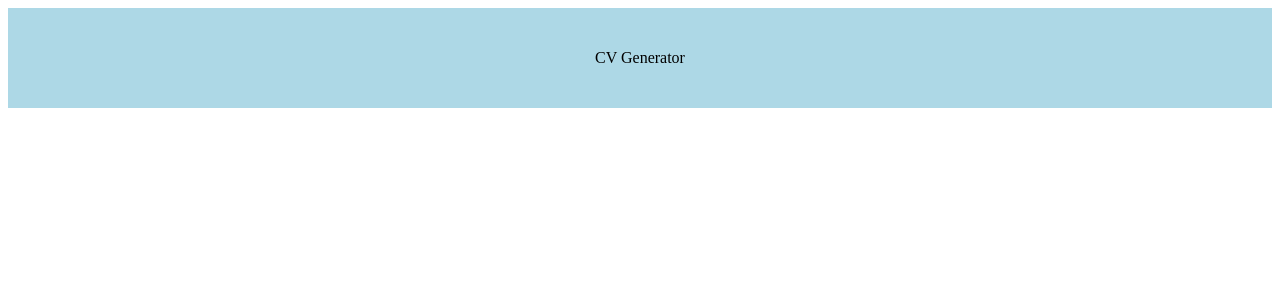
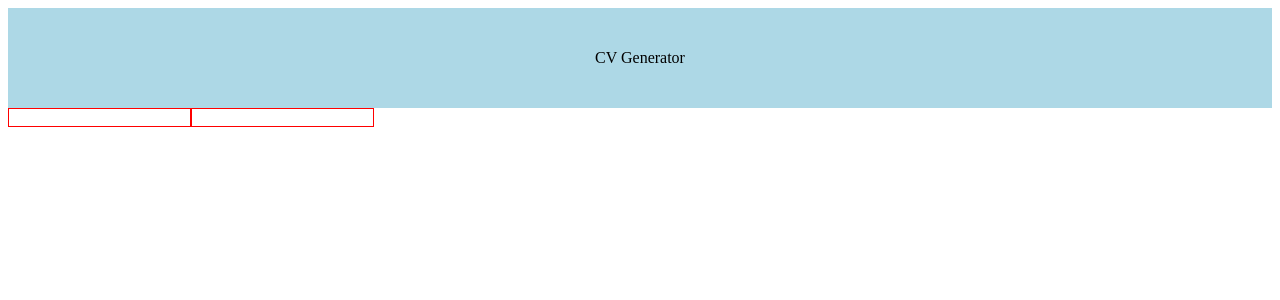
Before and after one commit to michaperki/cv-project, a React (Create React App) app in the folder cv-project/: page / in a window 1280 px wide. Shown: the top 300 px of the page. Built offline with nearby package versions, Linux system fonts and the light colour scheme.

Commit message:
Initialized personal info and CV form with name and email inputs

```diff
--- /dev/null
+++ b/cv-project/src/components/CVForm/CVForm.js
@@ -0,0 +1,12 @@
+import React from "react";
+import Personal from "./Personal";
+
+const CVForm = ({ cv, onChangePersonal }) => {
+  return (
+    <>
+      <Personal personalInfo={cv.personalInfo} onChange={onChangePersonal} />
+    </>
+  );
+};
+
+export default CVForm;
--- /dev/null
+++ b/cv-project/src/components/CVForm/Personal.js
@@ -0,0 +1,14 @@
+import React from "react";
+import Input from "../Utils/Input";
+
+const Personal = ({ personalInfo, onChange }) => {
+
+  return (
+    <>
+      <Input name="name" value={personalInfo.name} onChange={(e) => onChange(e)} />
+      <Input name="email" value={personalInfo.email} onChange={(e) => onChange(e)} />
+    </>
+  );
+};
+
+export default Personal;
--- a/cv-project/src/components/CVForm/index.js
+++ b/cv-project/src/components/CVForm/index.js
@@ -0,0 +1,3 @@
+import CVForm from './CVForm'
+
+export default CVForm;
--- a/cv-project/src/components/Main.js
+++ b/cv-project/src/components/Main.js
@@ -1,8 +1,26 @@
-import React, { useState } from 'react';
-import emptyCV from './Utils/EmptyCV';
+import React, { useState } from "react";
+import emptyCV from "./Utils/EmptyCV";
+import CVForm from "./CVForm";
 
 const Main = () => {
-    const [cv, setCv] = useState(emptyCV);
-}
+  const [cv, setCv] = useState(emptyCV);
+
+  const handleChangePersonal = (e) => {
+    const { name, value } = e.target;
+
+    setCv((prevState) => ({
+      personalInfo: {
+        ...prevState.personalInfo,
+        [name]: value,
+      },
+    }));
+  };
+
+  return (
+    <>
+      <CVForm cv={cv} onChangePersonal={handleChangePersonal} />
+    </>
+  );
+};
 
 export default Main;
--- a/cv-project/src/components/Utils/Input.js
+++ b/cv-project/src/components/Utils/Input.js
@@ -0,0 +1,12 @@
+import React from "react";
+import styled from "styled-components";
+
+const Input = ({ name, value, onChange }) => {
+  return <InputWrapper name={name} value={value} onChange={onChange} />;
+};
+
+const InputWrapper = styled.input`
+  border: 1px solid red;
+`;
+
+export default Input;
```
Also changed, not shown: cv-project/src/components/CVPreview/CVPreview.js (added).
